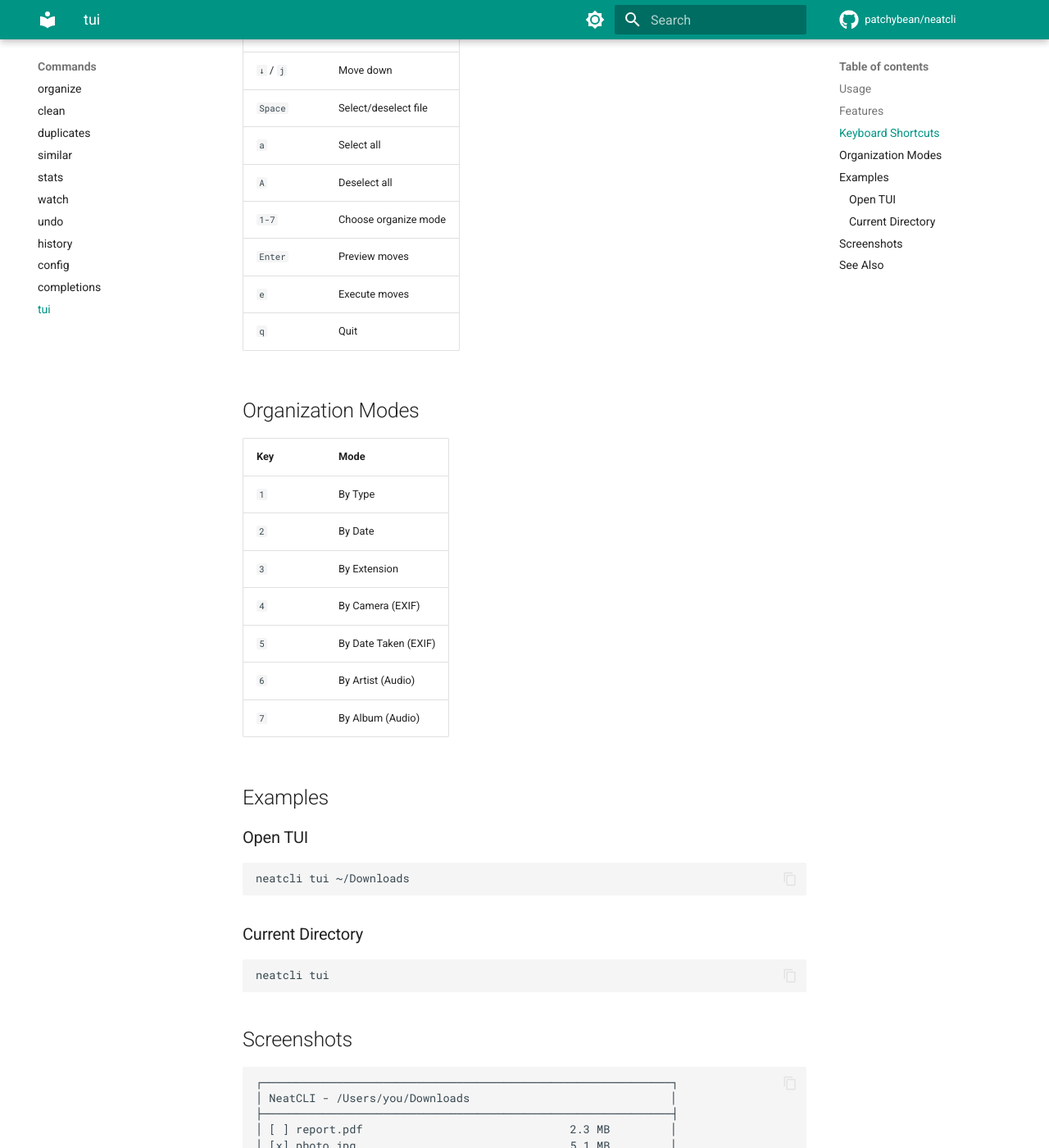
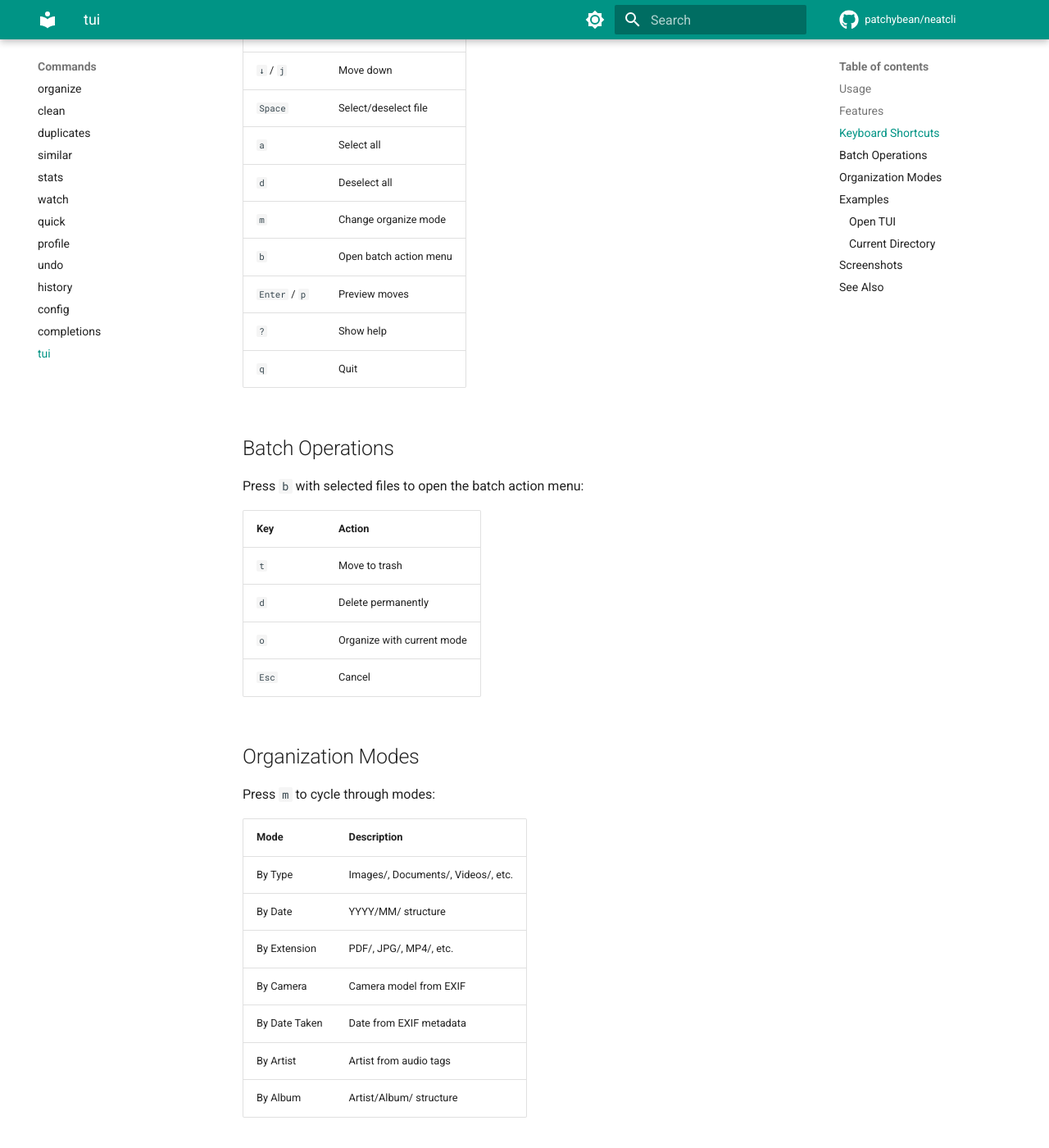
Before and after one commit to patchybean/neat, an MkDocs documentation site: the page built from docs/docs/commands/tui.md, in a window 1280 px wide and 1400 px high, scrolled down 762 px. Shown: the whole window at 82% size. Built offline with MkDocs 1.6.1 and Material for MkDocs 9.7.7, drawn with Linux system fonts in a browser that asks for light colours; comment, search, counter and statistics services are not loaded.

Commit message:
docs: add quick and profile commands, update TUI docs
- New quick.md: Quick actions documentation
- New profile.md: Profile system documentation
- Updated tui.md: Added batch operations section
- Updated mkdocs.yml: Added new commands to navigation

```diff
--- a/docs/docs/commands/tui.md
+++ b/docs/docs/commands/tui.md
@@ -25,23 +25,37 @@ The TUI provides a visual interface for:
 | `↓` / `j` | Move down |
 | `Space` | Select/deselect file |
 | `a` | Select all |
-| `A` | Deselect all |
-| `1-7` | Choose organize mode |
-| `Enter` | Preview moves |
-| `e` | Execute moves |
+| `d` | Deselect all |
+| `m` | Change organize mode |
+| `b` | Open batch action menu |
+| `Enter` / `p` | Preview moves |
+| `?` | Show help |
 | `q` | Quit |
+
+## Batch Operations
+
+Press `b` with selected files to open the batch action menu:
+
+| Key | Action |
+|-----|--------|
+| `t` | Move to trash |
+| `d` | Delete permanently |
+| `o` | Organize with current mode |
+| `Esc` | Cancel |
 
 ## Organization Modes
 
-| Key | Mode |
-|-----|------|
-| `1` | By Type |
-| `2` | By Date |
-| `3` | By Extension |
-| `4` | By Camera (EXIF) |
-| `5` | By Date Taken (EXIF) |
-| `6` | By Artist (Audio) |
-| `7` | By Album (Audio) |
+Press `m` to cycle through modes:
+
+| Mode | Description |
+|------|-------------|
+| By Type | Images/, Documents/, Videos/, etc. |
+| By Date | YYYY/MM/ structure |
+| By Extension | PDF/, JPG/, MP4/, etc. |
+| By Camera | Camera model from EXIF |
+| By Date Taken | Date from EXIF metadata |
+| By Artist | Artist from audio tags |
+| By Album | Artist/Album/ structure |
 
 ## Examples
 
--- a/docs/mkdocs.yml
+++ b/docs/mkdocs.yml
@@ -58,6 +58,8 @@ nav:
     - similar: commands/similar.md
     - stats: commands/stats.md
     - watch: commands/watch.md
+    - quick: commands/quick.md
+    - profile: commands/profile.md
     - undo: commands/undo.md
     - history: commands/history.md
     - config: commands/config.md
```
Also changed, not shown: docs/docs/commands/profile.md (added, +117 -0 lines), docs/docs/commands/quick.md (added, +77 -0 lines).
